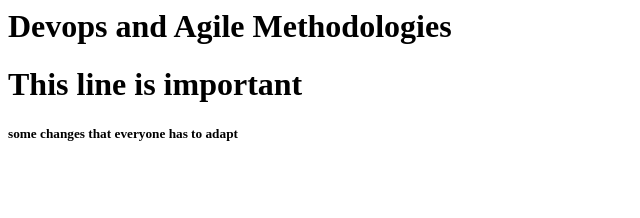
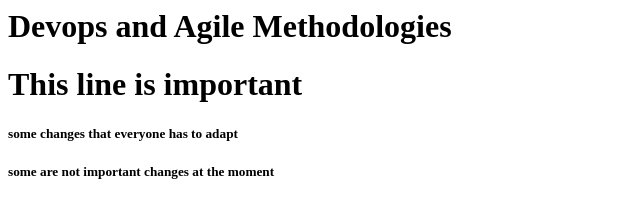
Before and after one commit to MokshithaShreeL/DEVOPS, a plain HTML site: page index.html in a window 1280 px wide. Shown: the whole page, without its empty margins (0-640 px from the left). Drawn offline with Linux system fonts and the light colour scheme.

Commit message:
feat:changes made

```diff
--- a/index.html
+++ b/index.html
@@ -7,5 +7,6 @@
     </h1>
     <h1>This line is important</h1>
         <h5>some changes that everyone has to adapt</h5>
+    <h5>some are not important changes at the moment</h5>
     </body>
 </html>
```
